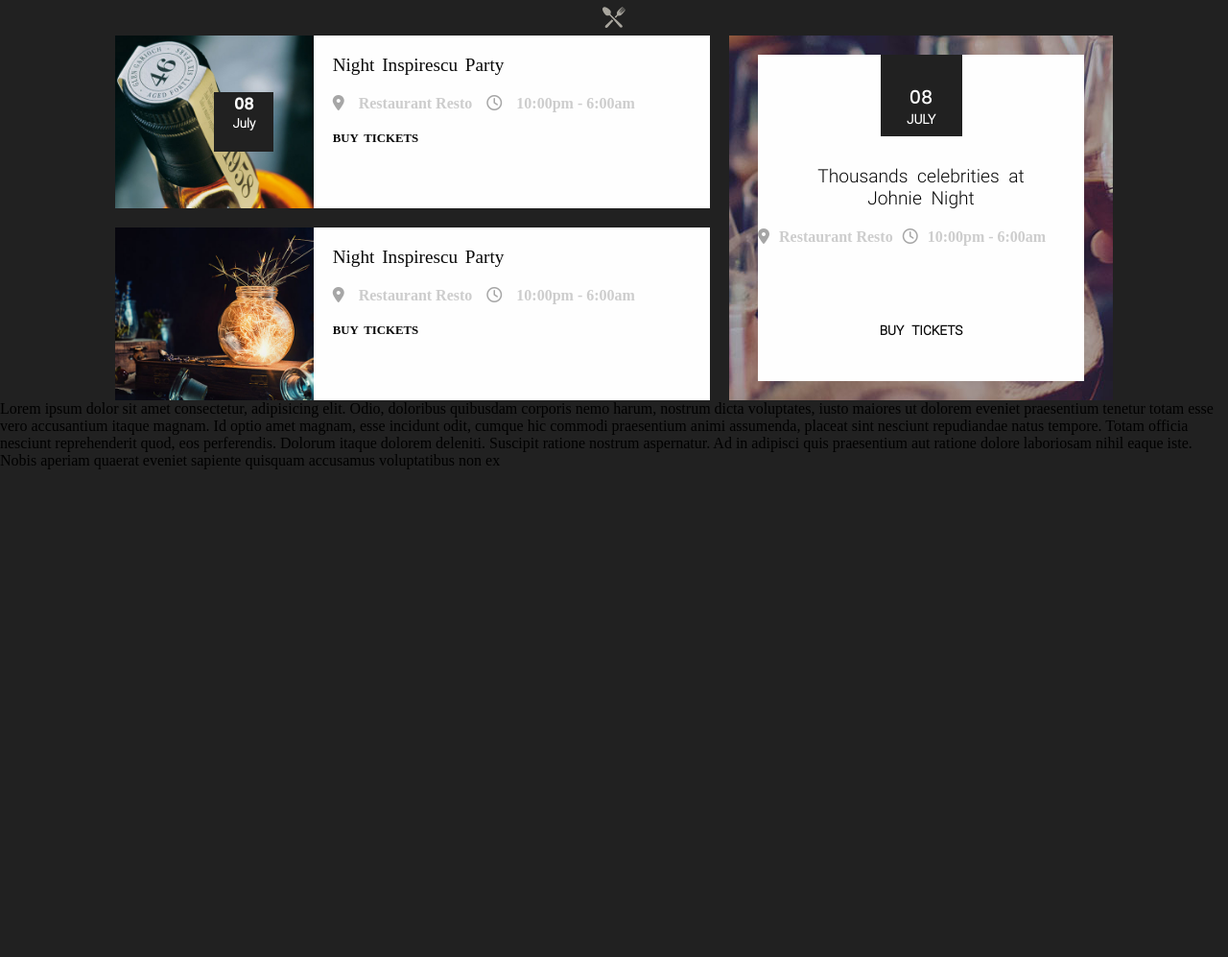
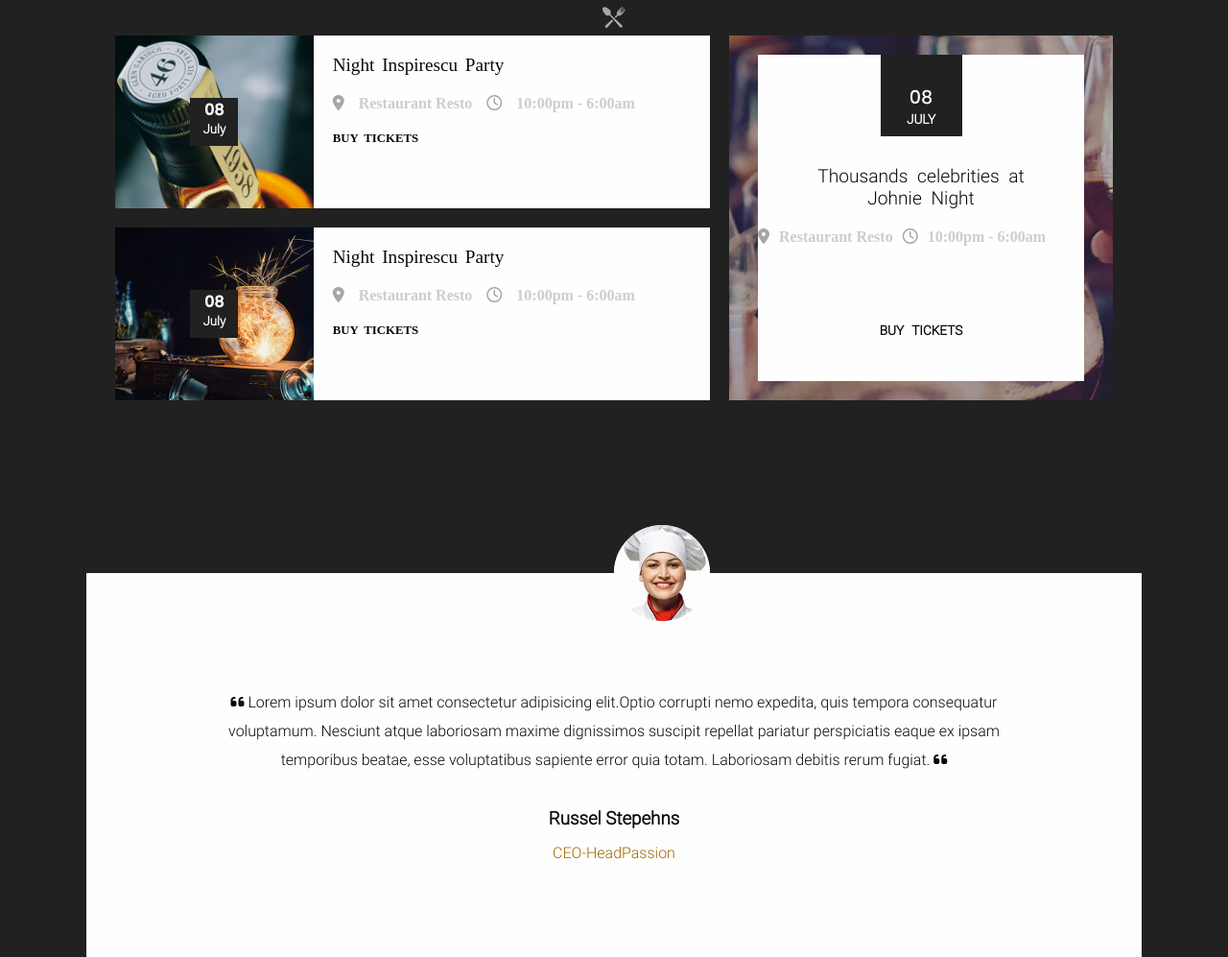
Before and after one commit to opequenocodificador/LE-RESTO, a plain HTML site: page index.html in a window 1280 px wide. Shown: the part 3278-4275 px from the top of the page at 96% size. Before the commit the page ends 3767 px from the top, so only its background shows below. Drawn offline with Linux system fonts and the light colour scheme.

Commit message:
intégration 80% fnish reste à faire le footer avec le z index

```diff
--- a/assets/styles/index.scss
+++ b/assets/styles/index.scss
@@ -5,3 +5,4 @@
 @import "./layout/menu";
 @import "./layout/reservation";
 @import "./layout/event";
+@import "./layout/message-ceo";
--- a/assets/styles/layout/_event.scss
+++ b/assets/styles/layout/_event.scss
@@ -45,21 +45,16 @@
       width: 50%;
       position: relative;
 
-      #square01 {
+      #square {
+        height: 70px;
+        width: 70px;
+        background: rgb(33, 33, 33);
+        width: 50px;
+        height: 50px;
         position: absolute;
-        justify-content: center;
+        top: 50%;
         left: 50%;
-        transform: translateX (-50%);
-        top: 50%;
-        transform: translateY(-50%);
-        width: 30%;
-        background: rgb(33, 33, 33);
-      }
-
-      #square01:after {
-        content: "";
-        display: block;
-        padding-bottom: 100%;
+        margin: -25px 0 0 -25px
       }
     }
   }
@@ -73,6 +68,19 @@
       background: url(/assets/img/event-02.jpg) center/cover;
       background-repeat: no-repeat;
       width: 50%;
+      position: relative;
+
+      #square {
+        height: 70px;
+        width: 70px;
+        background: rgb(33, 33, 33);
+        width: 50px;
+        height: 50px;
+        position: absolute;
+        top: 50%;
+        left: 50%;
+        margin: -25px 0 0 -25px
+      }
     }
   }
 
@@ -108,6 +116,7 @@
       i {
         color: rgba(155, 155, 155, 0.888);
       }
+
       h6 {
         color: rgba(155, 155, 155, 0.494);
         font-size: 1rem;
@@ -142,6 +151,7 @@
     text-align: center;
     width: 100%;
     height: 100%;
+
     h4 {
       font-family: "font-2";
       color: $color1;
@@ -154,6 +164,7 @@
     }
   }
 }
+
 .ticket {
   h5 {
     margin-top: 80px;
--- /dev/null
+++ b/assets/styles/layout/_message-ceo.scss
@@ -0,0 +1,60 @@
+
+
+.img-ceo {
+  img {
+    position: absolute;
+    margin: 0 auto;
+    margin-top: -50px;
+
+    /****image ronde*****/
+    background-color: rgb(245, 245, 245);
+    border: none;
+    border-radius: 50%;
+    height: 100px;
+    /********image ronde ********/
+  }
+}
+
+.message-container {
+    position: relative;
+  background: $color1;
+  text-align: center;
+  margin: 0 auto;
+  margin-top: 180px;
+  max-width: 1100px;
+  height: 400px;
+
+
+  p {
+    line-height: 30px;
+    padding-top: 120px;
+    color: $color4;
+    font-family: "font-3";
+    font-weight: 100;
+  }
+
+  h3 {
+    margin-top: 35px;
+    color: $color4;
+    font-family: "font-3";
+    font-weight: 600;
+  }
+
+  h4 {
+    margin-top: 15px;
+    color: $color3;
+    font-family: "font-3";
+    font-weight: 400;
+  }
+}
+
+/*.ceo-img {
+    position: absolute;
+    background-color: rgb(245, 245, 245);
+    border: none;
+    padding: 10px;
+    height: 100px;
+    border-radius: 50%;
+    margin-top: -80px;
+    margin: 0 auto;
+  }*/
--- a/index.html
+++ b/index.html
@@ -262,7 +262,7 @@
     <section class="calendar">
       <div class="event01">
         <div class="back01">
-          <div id="square01">
+          <div id="square">
             <div class="content">
               <h4>08</h4>
               <h5>July</h5>
@@ -282,7 +282,14 @@
       </div>
 
       <div class="event02">
-        <div class="back02"></div>
+        <div class="back02">
+          <div id="square">
+            <div class="content">
+              <h4>08</h4>
+              <h5>July</h5>
+            </div>
+          </div>
+        </div>
         <div class="description">
           <h4>Night Inspirescu Party</h4>
           <div class="location-hours-time">
@@ -319,17 +326,29 @@
         </div>
       </div>
     </section>
-    <section class="message chef">
-      Lorem ipsum dolor sit amet consectetur, adipisicing elit. Odio, doloribus
-      quibusdam corporis nemo harum, nostrum dicta voluptates, iusto maiores ut
-      dolorem eveniet praesentium tenetur totam esse vero accusantium itaque
-      magnam. Id optio amet magnam, esse incidunt odit, cumque hic commodi
-      praesentium animi assumenda, placeat sint nesciunt repudiandae natus
-      tempore. Totam officia nesciunt reprehenderit quod, eos perferendis.
-      Dolorum itaque dolorem deleniti. Suscipit ratione nostrum aspernatur. Ad
-      in adipisci quis praesentium aut ratione dolore laboriosam nihil eaque
-      iste. Nobis aperiam quaerat eveniet sapiente quisquam accusamus
-      voluptatibus non ex
+
+    <section class="message-chef">
+      <div class="message-container">
+        <div class="img-ceo">
+          <img
+            class="ceo-img"
+            src="/assets/img/avatar-02.jpg"
+            alt="image-femme-cuisine"
+          />
+        </div>
+        <p>
+          <i class="fa-solid fa-quote-left"></i>
+          Lorem ipsum dolor sit amet consectetur adipisicing elit.Optio corrupti
+          nemo expedita, quis tempora consequatur <br />
+          voluptamum. Nesciunt atque laboriosam maxime dignissimos suscipit
+          repellat pariatur perspiciatis eaque ex ipsam <br />
+          temporibus beatae, esse voluptatibus sapiente error quia totam.
+          Laboriosam debitis rerum fugiat.
+          <i class="fa-solid fa-quote-left"></i>
+        </p>
+        <h3>Russel Stepehns</h3>
+        <h4>CEO-HeadPassion</h4>
+      </div>
     </section>
   </body>
 </html>
```
Also changed, not shown: assets/styles/index.css, 1 other file.
